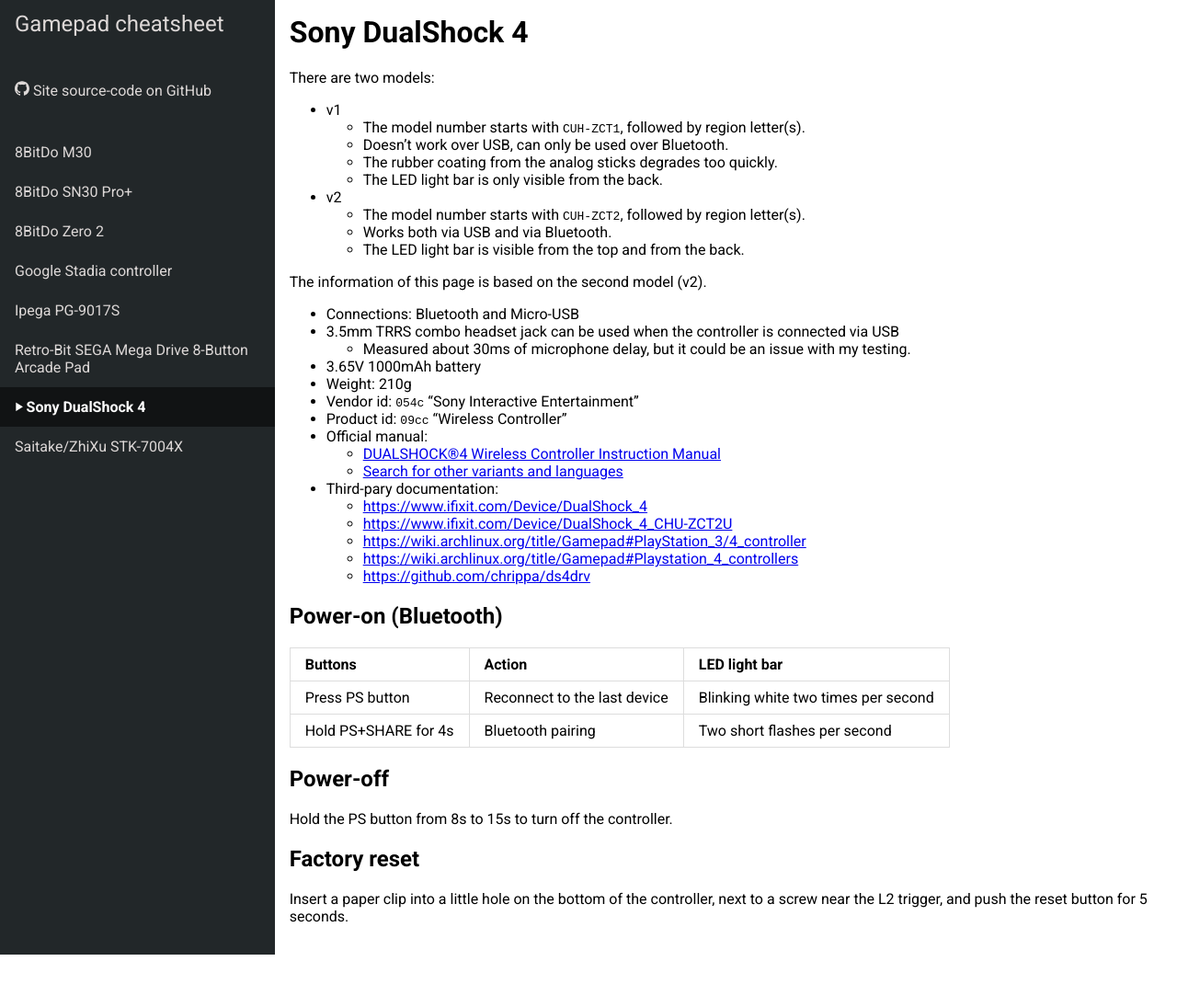
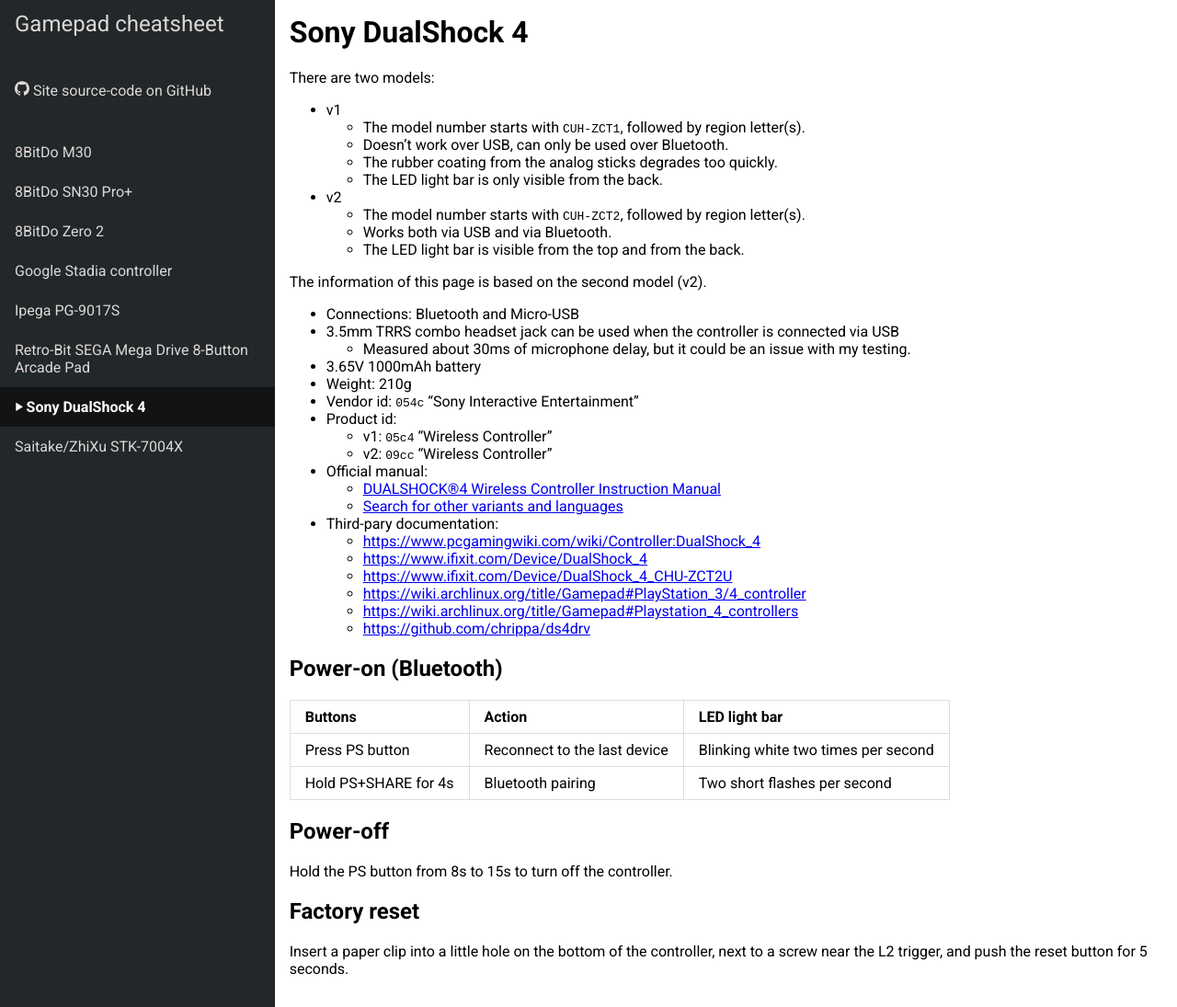
Before and after one commit to denilsonsa/gamepad-cheatsheet, a Jekyll site: the page built from _gamepads/Sony_DualShock_4.md, in a window 1280 px wide. Shown: the whole page at 92% size. Built offline with Jekyll 4.4.1, drawn with Linux system fonts in a browser that asks for light colours; before the commit the page ends 1038 px from its top, so only the background shows below that.

Commit message:
PCGamingWiki has some information about these controllers

```diff
--- a/_gamepads/Sony_DualShock_4.md
+++ b/_gamepads/Sony_DualShock_4.md
@@ -25,11 +25,14 @@
 * 3.65V 1000mAh battery
 * Weight: 210g
 * Vendor id: `054c` "Sony Interactive Entertainment"
-* Product id: `09cc` "Wireless Controller"
+* Product id:
+    * v1: `05c4` "Wireless Controller"
+    * v2: `09cc` "Wireless Controller"
 * Official manual:
     * [DUALSHOCK®4 Wireless Controller Instruction Manual](https://www.playstation.com/content/dam/global_pdc/en/corporate/support/manuals/accessories/ps4-accessories/dualshock4-wireless-controller-cuh-zct2/IND_EN_CUH-ZCT2_DS4%20Wireless%20Controller%20Web.pdf)
     * [Search for other variants and languages](https://duckduckgo.com/?q=filetype%3Apdf+dualshock4-wireless-controller-cuh-zct2)
 * Third-pary documentation:
+    * <https://www.pcgamingwiki.com/wiki/Controller:DualShock_4>
     * <https://www.ifixit.com/Device/DualShock_4>
     * <https://www.ifixit.com/Device/DualShock_4_CHU-ZCT2U>
     * <https://wiki.archlinux.org/title/Gamepad#PlayStation_3/4_controller>
```
Also changed, not shown: _gamepads/Google_Stadia.md (+1 -0 lines).
